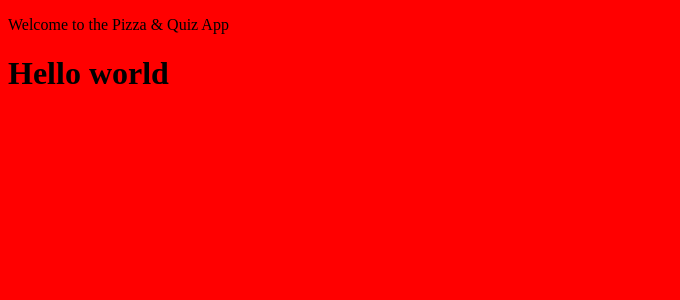
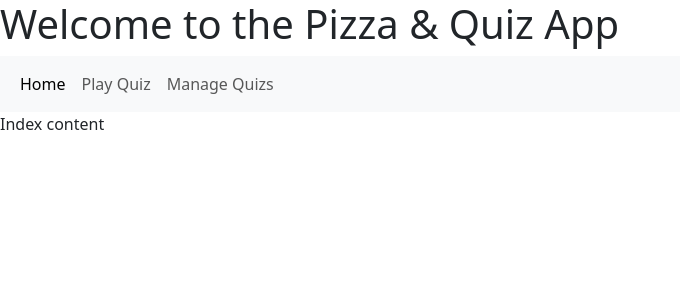
Before and after one commit to nilpa018/quizza, a PHP site: page / in a window 1280 px wide. Shown: the top 300 px of the page, without its empty margins (0-680 px from the left). Run offline with PHP 8.4, Linux system fonts and the light colour scheme.

Commit message:
Structure des fichiers au départ

```diff
--- a/index.html
+++ /dev/null
@@ -1,16 +0,0 @@
-<!DOCTYPE html>
-<html lang="fr">
-
-<head>
-    <meta charset="UTF-8">
-    <meta name="viewport" content="width=device-width, initial-scale=1.0">
-    <link rel="stylesheet" href="style.css">
-    <title>Quizza App</title>
-</head>
-
-<body>
-    <p>Welcome to the Pizza & Quiz App</p>
-    <script src="script.js"></script>
-</body>
-<h1>Hello world</h1>
-</html>
--- /dev/null
+++ b/index.php
@@ -0,0 +1,8 @@
+<?php
+ob_start();
+?>
+<p>Index content</p>
+<?php
+$content = ob_get_clean();
+$title = "Accueil";
+require 'layout.php';
--- /dev/null
+++ b/layout.php
@@ -0,0 +1,36 @@
+<!DOCTYPE html>
+<html lang="fr">
+
+<head>
+    <meta charset="UTF-8">
+    <meta name="viewport" content="width=device-width, initial-scale=1.0">
+    <link href="https://cdn.jsdelivr.net/npm/bootstrap@5.3.3/dist/css/bootstrap.min.css" rel="stylesheet" integrity="sha384-QWTKZyjpPEjISv5WaRU9OFeRpok6YctnYmDr5pNlyT2bRjXh0JMhjY6hW+ALEwIH" crossorigin="anonymous">
+    <script src="https://cdn.jsdelivr.net/npm/bootstrap@5.3.3/dist/js/bootstrap.bundle.min.js" integrity="sha384-YvpcrYf0tY3lHB60NNkmXc5s9fDVZLESaAA55NDzOxhy9GkcIdslK1eN7N6jIeHz" crossorigin="anonymous"></script>
+    <link rel="stylesheet" href="style.css">
+    <title><?= $title ?></title>
+</head>
+
+<body>
+    <h1>Welcome to the Pizza & Quiz App</h1>
+    <nav class="navbar navbar-expand-lg bg-body-tertiary">
+        <div class="container-fluid">
+            <div class="collapse navbar-collapse" id="navbarNav">
+                <ul class="navbar-nav">
+                    <li class="nav-item">
+                        <a class="nav-link active" aria-current="page" href="#">Home</a>
+                    </li>
+                    <li class="nav-item">
+                        <a class="nav-link" href="#">Play Quiz</a>
+                    </li>
+                    <li class="nav-item">
+                        <a class="nav-link" href="#">Manage Quizs</a>
+                    </li>
+                </ul>
+            </div>
+        </div>
+    </nav>
+    <?= $content ?>
+    <script src="script.js"></script>
+</body>
+
+</html>
--- a/style.css
+++ b/style.css
@@ -1,3 +1 @@
-body {
-    background-color: red;
-}
+body {}
```
